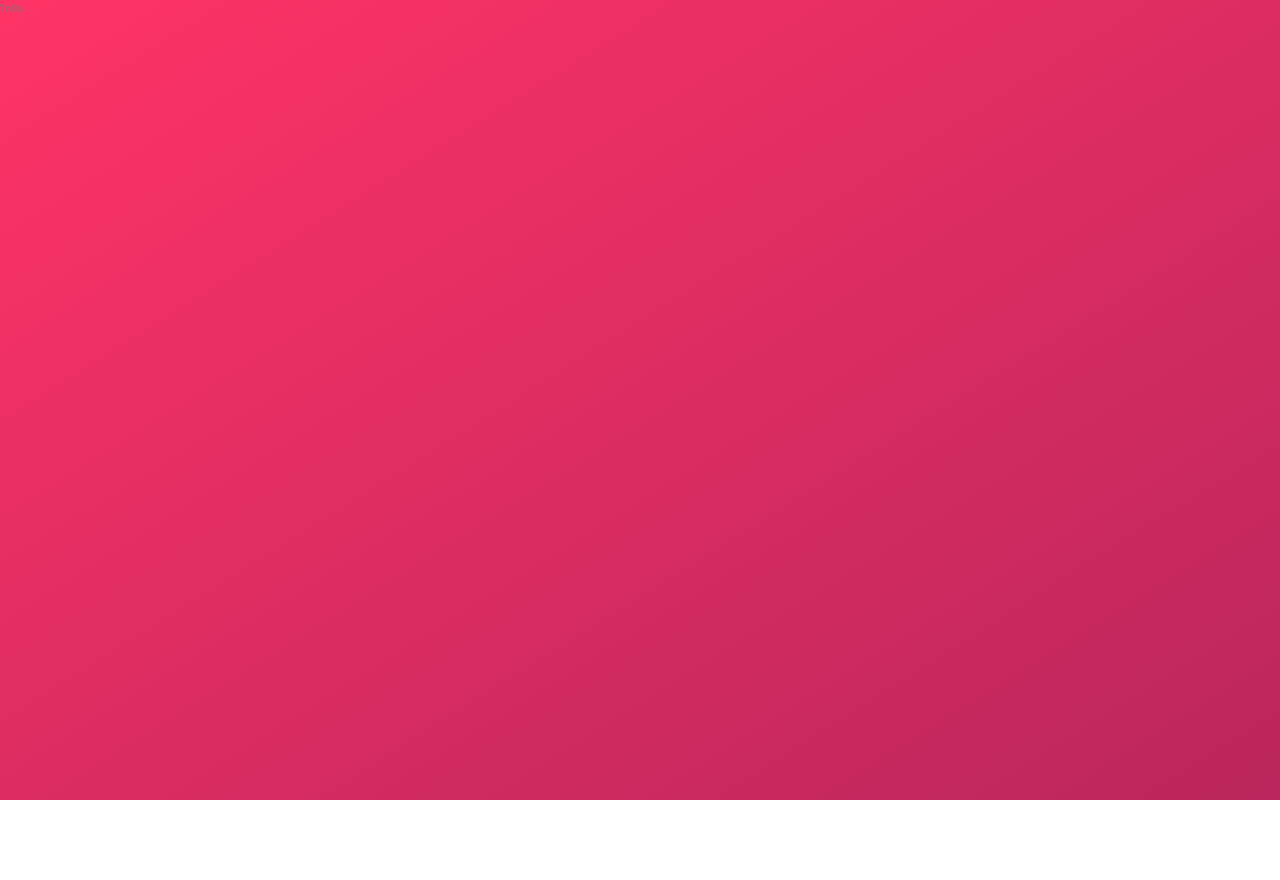
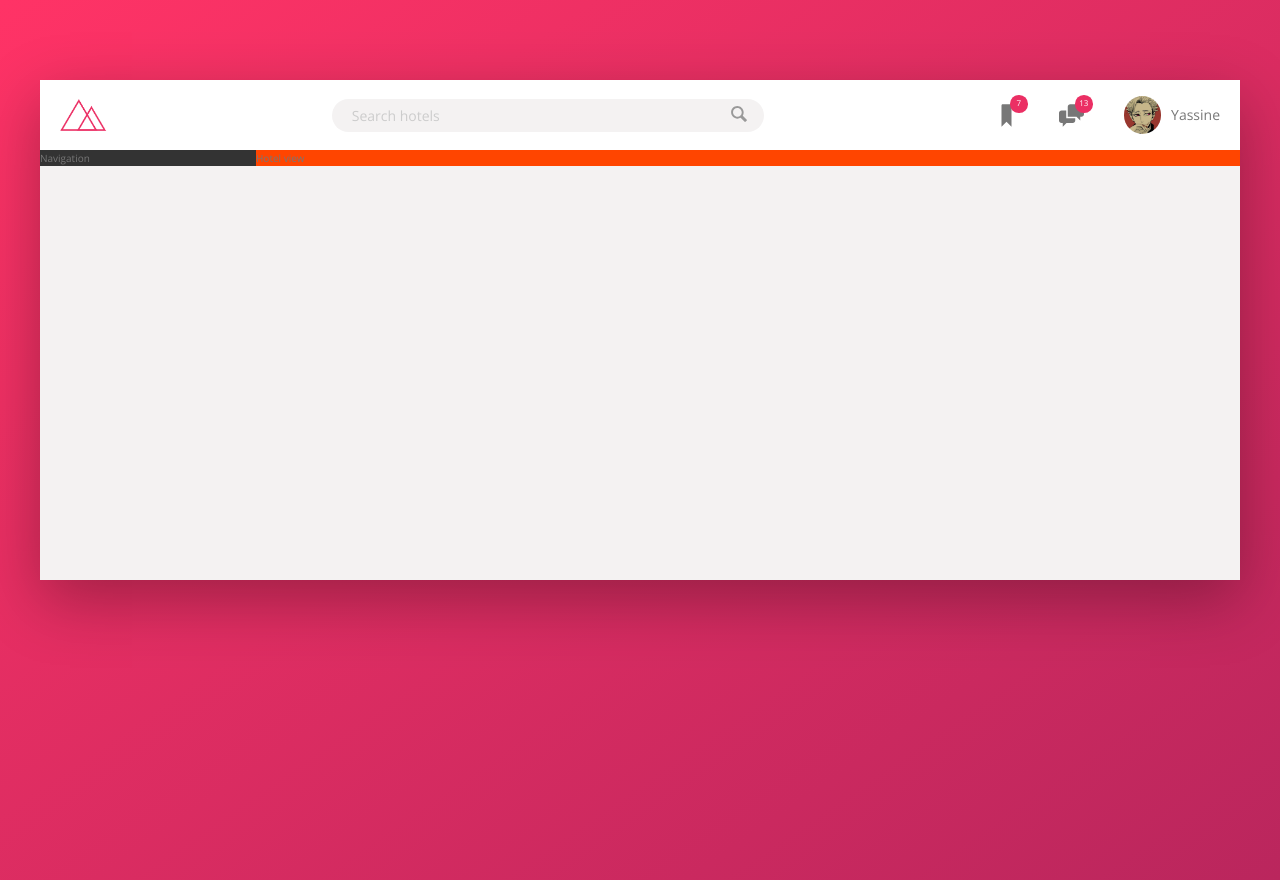
Before and after one commit to yaasin-raki2/Trillo-landing-page, a website: page index.html in a window 1280 px wide. Before the commit the page ends 800 px from the top, so only its background shows below. Drawn offline with nearby package versions, Linux system fonts and the light colour scheme.

Commit message:
Header finished

```diff
--- a/index.html
+++ b/index.html
@@ -11,6 +11,44 @@
         <title>trillo &mdash; Your all-in-one booking app</title>
     </head>
     <body>
-        Trillo
+        <div class="container">
+            <header class="header">
+                <img src="img/logo.png" alt="trillo logo" class="logo">
+                <form action="#" class="search">
+                    <input type="text" class="search__input" placeholder="Search hotels">
+                    <button class="search__button">
+                        <svg class="search__icon">
+                            <use xlink:href="img/sprite.svg#icon-magnifying-glass"></use>
+                        </svg>
+                    </button>
+                </form>
+                <nav class="user-nav">
+                    <div class="user-nav__icon-box">
+                        <svg class="user-nav__icon">
+                            <use xlink:href="img/sprite.svg#icon-bookmark"></use>
+                        </svg>
+                        <span class="user-nav__notification">7</span>
+                    </div>
+                    <div class="user-nav__icon-box">
+                        <svg class="user-nav__icon">
+                            <use xlink:href="img/sprite.svg#icon-chat"></use>
+                        </svg>
+                        <span class="user-nav__notification">13</span>
+                    </div>
+                    <div class="user-nav__user">
+                        <img src="img/profile-pic.jpg" alt="User photo" class="user-nav__user-photo">
+                        <span class="user-nav__user-name">Yassine</span>
+                    </div>
+                </nav>
+            </header>
+            <div class="content">
+                <nav class="sidebar">
+                    Navigation
+                </nav>
+                <main class="hotel-view">
+                    Hotel view
+                </main>
+            </div>
+        </div>
     </body>
 </html>
--- a/sass/_base.scss
+++ b/sass/_base.scss
@@ -1,5 +1,6 @@
 
 :root {
+//Colors
     --color-primary: #eb2f64;
     --color-primary-light: #FF3366;
     --color-primary-dark: #BA265D;
@@ -12,6 +13,9 @@
     --color-grey-dark-1: #333;
     --color-grey-dark-2: #777;
     --color-grey-dark-3: #999;
+
+//Shadows
+    --shadow-dark: 0 2rem 6rem rgba(0, 0, 0, .3);
 }
 
 * {
--- a/sass/_components.scss
+++ b/sass/_components.scss
@@ -0,0 +1,120 @@
+///////////////////////////////////////////////////////
+//Logo
+.logo {
+    height: 3.25rem;
+    margin-left: 2rem;
+}
+
+///////////////////////////////////////////////////////
+//Search
+.search {
+
+    flex: 0 0 40%;
+
+    display: flex;
+    align-items: center;
+    justify-content: center;
+
+    &__input {
+        font-family: inherit;
+        font-size: inherit;
+        color: inherit;
+        background-color: var(--color-grey-light-2);
+        border: none;
+        padding: .7rem 2rem;
+        border-radius: 10rem;
+        width: 90%;
+        transition: all .2s;
+        margin-right: -3.5rem;
+
+        &:focus {
+            outline: none;
+            width: 100%;
+            background-color: var(--color-grey-light-3);
+        }
+
+        &::-webkit-input-placeholder {
+            font-weight: 100;
+            color: var(--color-grey-light-4);
+        }
+    }
+
+    &__input:focus + &__button {
+        background-color: var(--color-grey-light-3);
+    }
+
+    &__button {
+        border: none;
+        background-color: var(--color-grey-light-2);
+
+        &:focus {
+            outline: none;
+        }
+
+        &:active {
+            transform: translateY(2px);
+        }
+    }
+
+    &__icon {
+        height: 2rem;
+        width: 2rem;
+        fill: var(--color-grey-dark-3);
+    }
+}
+
+///////////////////////////////////////////////////////
+//User Navigation
+.user-nav {
+
+    align-self: stretch;
+
+    display: flex;
+    align-items: center;
+
+    & > * {
+        padding: 0 2rem;
+        cursor: pointer;
+        height: 100%;
+
+        display: flex;
+        align-items: center;
+    }
+
+    & > *:hover {
+        background-color: var(--color-grey-light-2);
+    }
+
+    &__icon-box {
+        position: relative;
+    }
+
+    &__icon {
+        height: 2.5rem;
+        width: 2.5rem;
+        fill: var(--color-grey-dark-2);
+    }
+
+    &__notification {
+        font-size: .8rem;
+        height: 1.75rem;
+        width: 1.75rem;
+        border-radius: 50%;
+        background-color: var(--color-primary);
+        color: #fff;
+        position: absolute;
+        top: 1.5rem;
+        right: 1.1rem;
+
+        display: flex;
+        justify-content: center;
+        align-items: center;
+    }
+
+    &__user-photo {
+        height: 3.75rem;
+        width: 3.75rem;
+        border-radius: 50%;
+        margin-right: 1rem;
+    }
+}
--- a/sass/_layout.scss
+++ b/sass/_layout.scss
@@ -0,0 +1,35 @@
+.container {
+    max-width: 120rem;
+    margin: 8rem auto;
+    background-color: var(--color-grey-light-2);
+    box-shadow: var(--shadow-dark);
+
+    min-height: 50rem;
+}
+
+.header {
+    font-size: 1.4rem;
+    height: 7rem;
+    background-color: #fff;
+    border-bottom: var(--color-grey-light-2);
+
+    display: flex;
+    justify-content: space-between;
+    align-items: center;
+}
+
+.content {
+    display: flex;
+}
+
+.sidebar {
+    background-color: var(--color-grey-dark-1);
+    flex: 0 0 18%;
+}
+
+.hotel-view {
+    background-color: #fff;
+    background-color: orangered;
+
+    flex: 1;
+}
```
Also changed, not shown: css/style.css, img/profile-pic.jpg (added), img/user.jpg (deleted).
